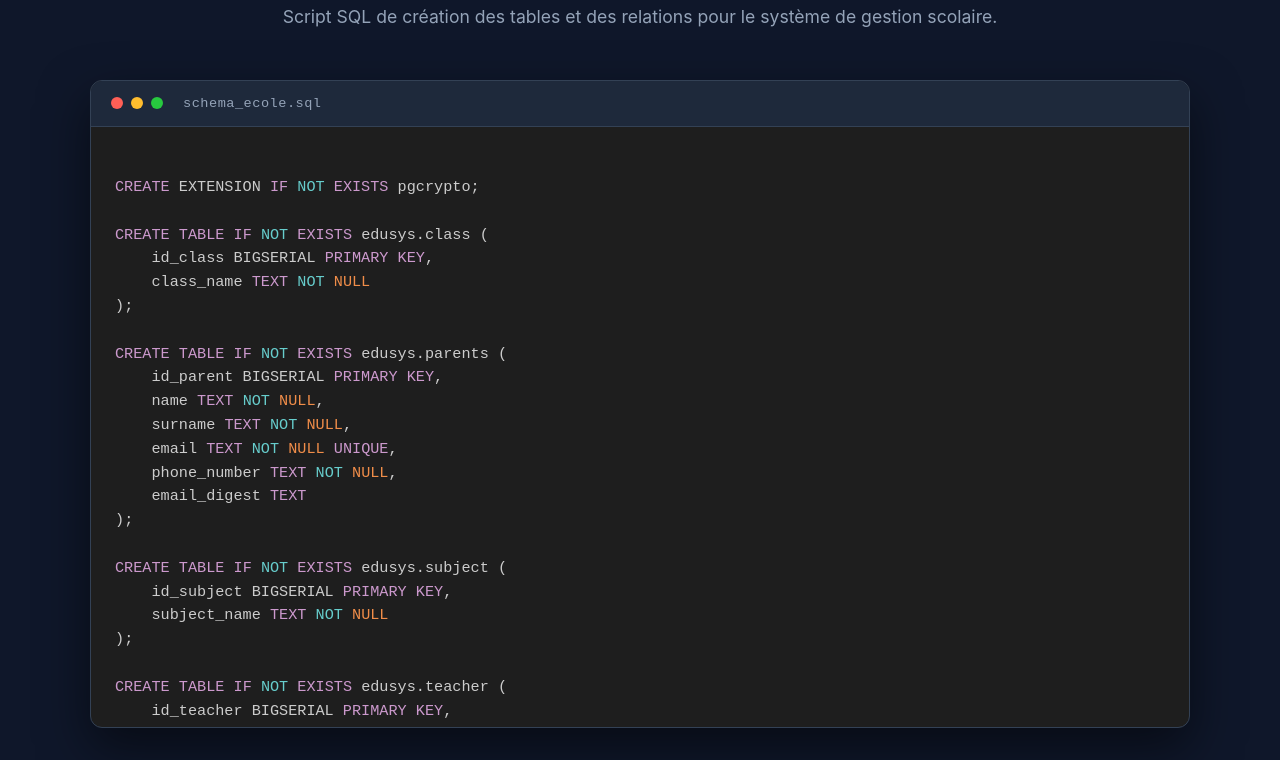
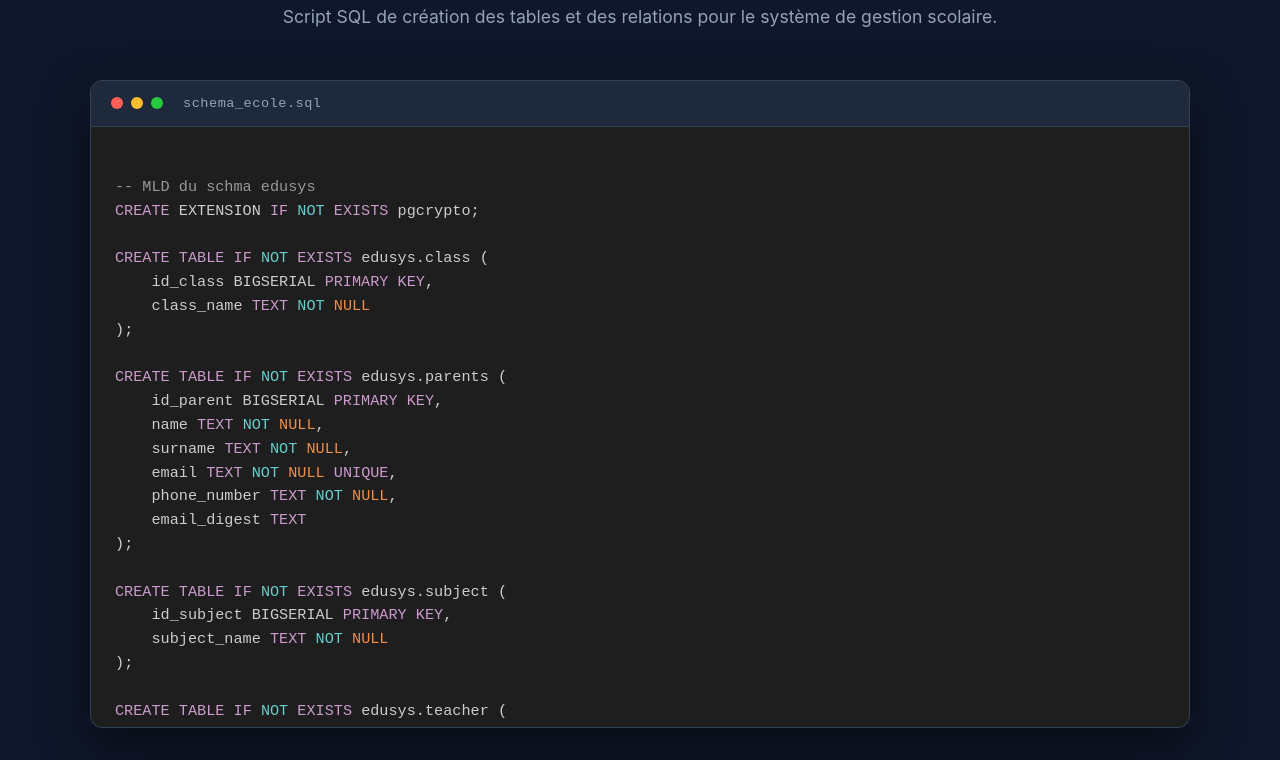
Before and after one commit to WanWan-89/LLD, a plain HTML site: page index.html in a window 1280 px wide. Shown: the part 137-897 px from the top of the page. Drawn offline with nearby package versions, Linux system fonts and the light colour scheme.

```diff
--- a/index.html
+++ b/index.html
@@ -25,6 +25,7 @@
                 <span class="file-name">schema_ecole.sql</span>
             </div>
             <pre><code class="language-sql">
+-- MLD du schma edusys
 CREATE EXTENSION IF NOT EXISTS pgcrypto;
 
 CREATE TABLE IF NOT EXISTS edusys.class (
```
